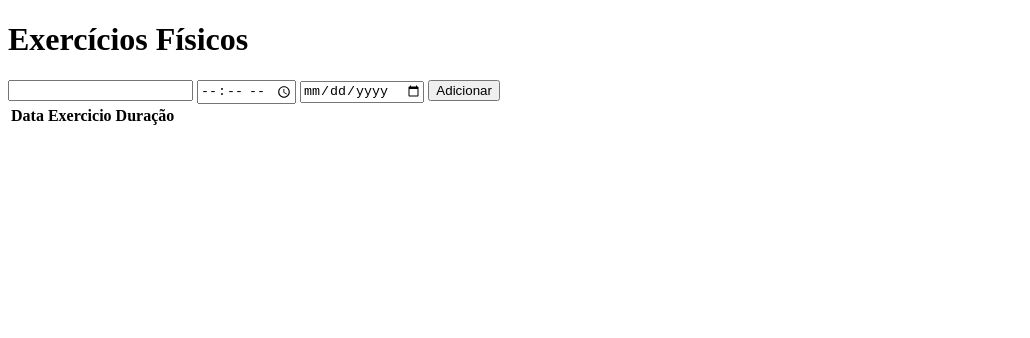
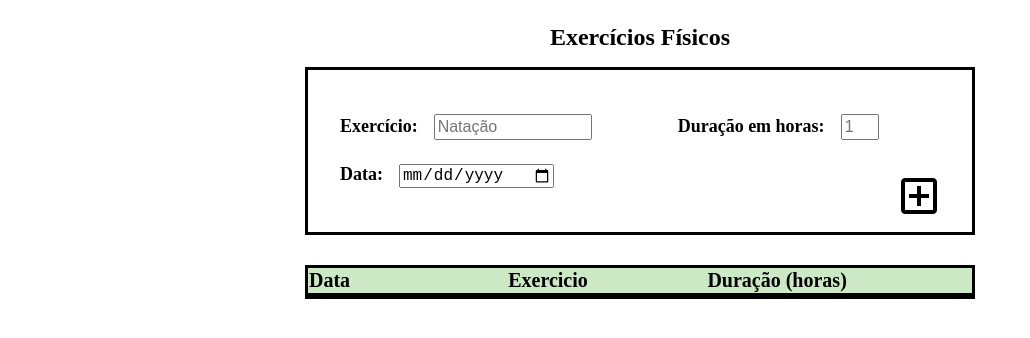
Before and after one commit to FelipeMarques07/projectWorkout, a plain HTML site: page index.html in a window 1280 px wide. Shown: the whole page, without its empty margins (0-1030 px from the left). Drawn offline with Linux system fonts and the light colour scheme.

Commit message:
feat: adicionado css na pagina

```diff
--- /dev/null
+++ b/assets/css/style.css
@@ -0,0 +1,110 @@
+body {
+  display: flex;
+  align-items: center;
+  justify-content: center;
+}
+
+.title {
+  font-size: 1.5rem;
+  color: #000000;
+  text-align: center;
+}
+
+.input {
+  width: 600px;
+  padding: 2.00rem;
+  border: solid;
+  margin-bottom: 30px;
+}
+
+#dataFormButton{
+  margin-top: 20px;
+  float:right;
+  background: url('img/add.png')  no-repeat;
+  width: 45px;
+  height: 45px;
+  border: none;
+}
+
+#dataFormButton:hover{
+  position: relative;
+  top: 1px;
+  left: 1px;
+  border-color: #000 #999 #999 #000;
+}
+input{
+  margin: 12px;
+}
+
+#workoutName{
+  width: 150px;
+  height: 20px;
+  font-size: 16px;
+}
+
+#workoutTime{
+  width: 30px;
+  height: 20px;
+  font-size: 16px;
+  margin-right: 50px;
+}
+
+.label-time{
+  margin-left: 70px;
+}
+
+#workoutDate{
+  width: 150px;
+  height: 20px;
+  font-size: 16px;
+}
+
+label{
+  font-size: 18px;
+  font-weight: bold;
+  display: inline;
+}
+
+.div-table{
+  width: 664px;
+  border: solid;
+}
+
+.workoutTable{
+  width: 664px;
+  text-align: left;
+  border-collapse: collapse;
+}
+
+.table-tittle{
+  background-color:#cce8c5;
+  width:100%;
+  font-size: 20px;
+  border-bottom: solid;
+}
+
+.workoutTable th{
+  width:30%;
+}
+
+.workoutTable td{
+  font-size: 18px;
+}
+
+.delete-button{
+background: url('img/deleteButton.png')  no-repeat;
+width: 45px;
+height: 45px;
+border: none;
+}
+
+#dataTbody tr:hover{
+  font-weight: bold;
+}
+
+.delete-button:hover{
+  position: relative;
+  top: 1px;
+  left: 1px;
+  border-color: #000 #999 #999 #000;
+}
--- a/componentes/deleteButton.js
+++ b/componentes/deleteButton.js
@@ -1,6 +1,6 @@
 const getDeleteButton = () => {
     const deleteButton = document.createElement('button');
-    deleteButton.innerText = 'deletar';
+    deleteButton.classList.add('delete-button')
     deleteButton.addEventListener('click', deleteWorkout);
 
     return deleteButton;
--- a/index.html
+++ b/index.html
@@ -3,6 +3,7 @@
 <head>
   <meta charset="UTF-8">
   <meta name="viewport" content="width=device-width, initial-scale=1.0">
+  <link rel="stylesheet" href="./assets/css/style.css">
   <title>Exercícios Físicos</title>
 </head>
 <body>
@@ -11,20 +12,23 @@
       Exercícios Físicos
     </h1>
     <div class="input">
-      <form class="form">
-        <input type="text" id="workoutName">
-        <input type="time" id="workoutTime">
+      <form class="form-input">
+        <label class="label-name" for="workoutName">Exercício:</label>
+        <input type="text" id="workoutName" placeholder="Natação">
+        <label class="label-time" for="workoutTime">Duração em horas:</label>
+        <input type="text" id="workoutTime" placeholder="1">
+        <label class="label-date" for="workoutDate">Data:</label>
         <input type="date" id="workoutDate">
-        <button id="dataFormButton">Adicionar </button>
+        <button id="dataFormButton"></button>
       </form>
     </div>
-    <div>
-      <table>
+    <div class="div-table">
+      <table class="workoutTable">
         <thead class="table-tittle">
           <tr>
             <th>Data</th>
             <th>Exercicio</th>
-            <th>Duração</th>
+            <th>Duração (horas)</th>
             <th></th>
           </tr>
         </thead>
```
Also changed, not shown: assets/css/img/add.png (added), assets/css/img/deleteButton.png (added), style.css (deleted).
